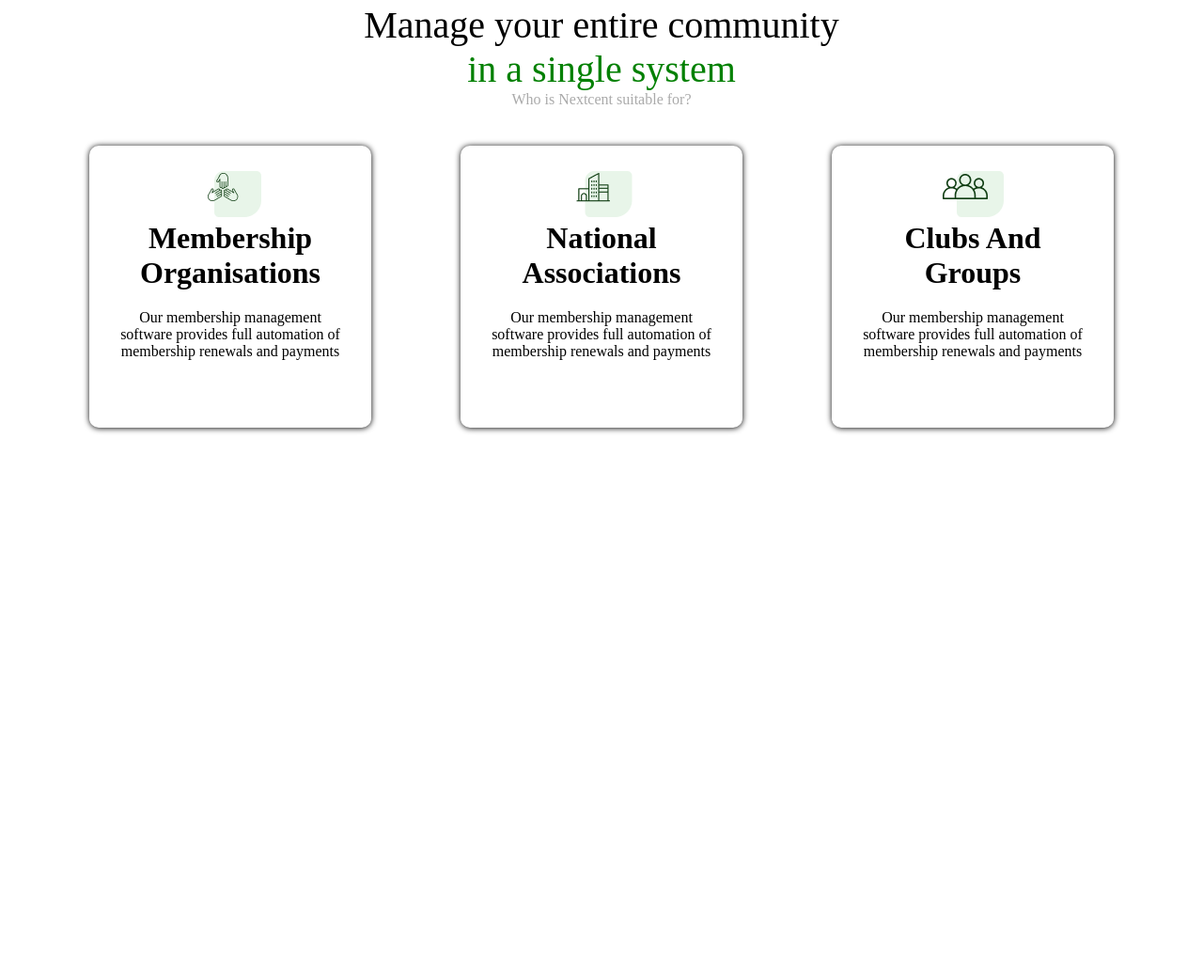
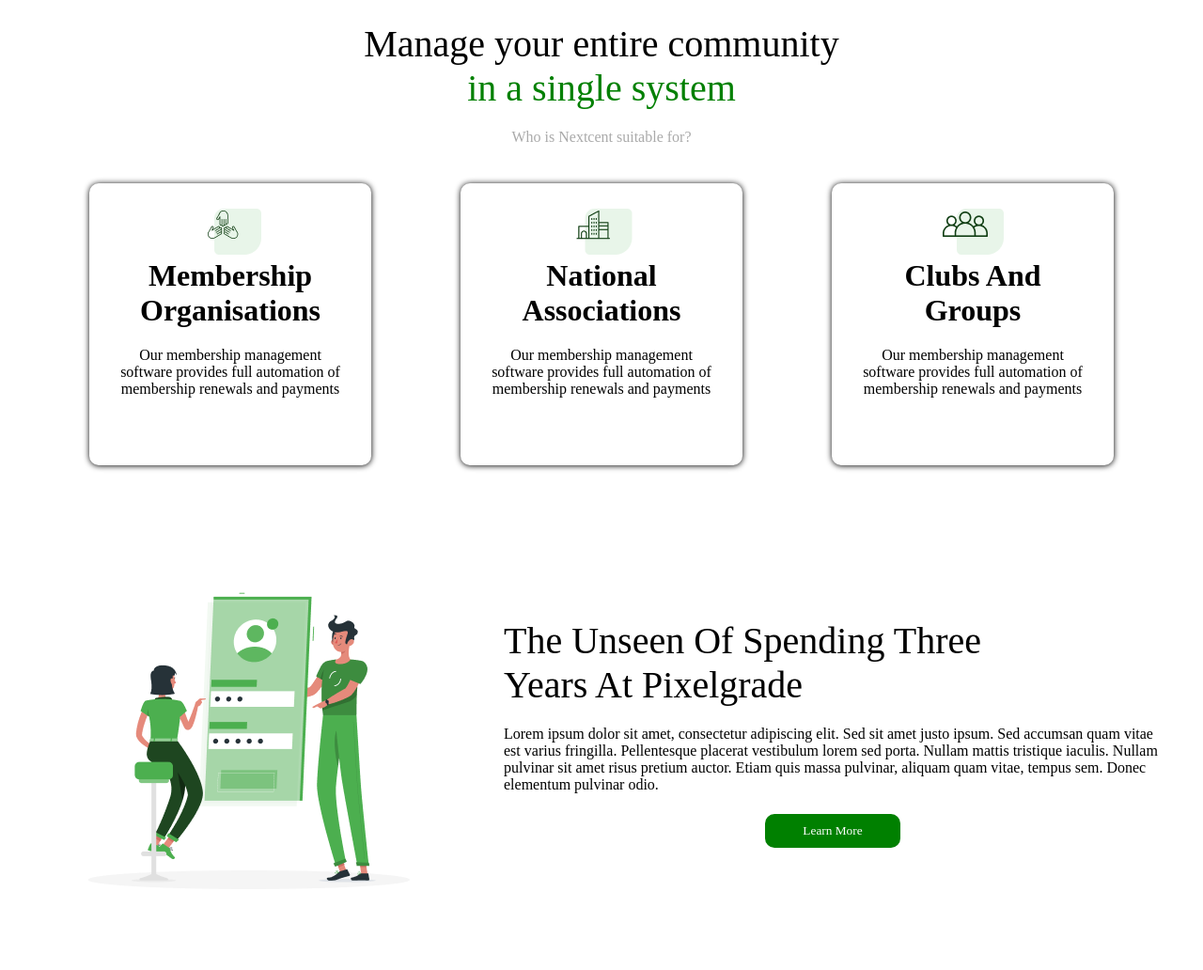
Before and after one commit to Kotteeswaran12/nexcent_pj_1, a website: page index.html in a window 1280 px wide. Shown: the part 1077-2109 px from the top of the page at 94% size. Before the commit the page ends 1572 px from the top, so only its background shows below. Drawn offline with Linux system fonts and the light colour scheme; a web font is replaced by a local one.

Commit message:
made changes

```diff
--- a/index.html
+++ b/index.html
@@ -5,7 +5,7 @@
     <meta charset="UTF-8">
     <meta name="viewport" content="width=device-width, initial-scale=1.0">
     <title>Nexcent</title>
-    <link rel="stylesheet" href="index.css">
+    <link rel="stylesheet" href="/public/index.css">
     <link rel="preconnect" href="https://fonts.googleapis.com">
     <link rel="preconnect" href="https://fonts.gstatic.com" crossorigin>
     <link
@@ -91,6 +91,20 @@
             </div>
         </div>
     </div>
+
+    <div class="section3">
+        <div class="poster">
+                <img src="./assets/Frame 35.png" alt="" >
+        </div>
+        <div class="text">
+            <h1>The unseen of spending three <br> years at Pixelgrade</h1>
+            <p>Lorem ipsum dolor sit amet, consectetur adipiscing elit. Sed sit amet justo ipsum. Sed accumsan quam vitae est varius fringilla. Pellentesque placerat vestibulum lorem sed porta. Nullam mattis tristique iaculis. Nullam pulvinar sit amet risus pretium auctor. Etiam quis massa pulvinar, aliquam quam vitae, tempus sem. Donec elementum pulvinar odio.</p>
+
+            <div class="btn">
+                <button>Learn More</button>
+            </div>
+        </div>
+    </div>
 </body>
 
 </html>
--- a/index.css
+++ b/public/index.css
@@ -155,6 +155,7 @@ main>.left>h1 {
     font-size: 5rem;
     font-weight: 100;
     text-transform: capitalize;
+    padding: 20px 40px;
 }
 
 main>.left>h1>span {
@@ -205,21 +206,30 @@ main>.left>button {
         text-align: center;
         margin-bottom: 30px;
     }
-     main>.right>img {
-        padding-top: 100px ;
+
+    main>.right>img {
+        padding-top: 100px;
 
     }
 }
-@media (max-width:430px) {
-     main>.left>h1 {
+@media (max-width:520px) {
+    main>.left>h1 {
+        font-size: 2.5rem;
+    }
+}
+
+@media (max-width:450px) {
+    main>.left>h1 {
         font-size: 2rem;
     }
 
     main>.left>p {
         font-size: 0.8rem;
-        padding:0px 30px;
-    } main>.right>img {
-        padding-top: 100px ;
+        padding: 0px 30px;
+    }
+
+    main>.right>img {
+        padding-top: 100px;
         width: 300px;
     }
 }
@@ -231,12 +241,17 @@ main>.left>button {
 
     main>.left>p {
         font-size: 0.8rem;
-        padding:0px 30px;
+        padding: 0px 30px;
     }
 
     main>.right>img {
 
         width: 300px;
+    }
+}
+@media (max-width:380px) {
+      main>.left>h1 {
+        font-size: 1.2rem;
     }
 }
 
@@ -251,6 +266,7 @@ main>.left>button {
 }
 
 .clients>.texts>h1 {
+
     font-size: 3.5rem;
     font-weight: 100;
     margin-top: 20px;
@@ -310,14 +326,15 @@ main>.left>button {
     }
 
     .clientLogo>img {
-       width: 30px;
+        width: 30px;
     }
 
 }
+
 @media (max-width:390px) {
-     .clients>.texts>p {
+    .clients>.texts>p {
         font-size: 1rem;
-       padding: 0px 30px;
+        padding: 0px 30px;
 
 
     }
@@ -337,6 +354,7 @@ main>.left>button {
 }
 
 .community>.heading>h1 {
+    padding: 20px 40px;
     font-size: 2.5rem;
     font-weight: lighter;
 }
@@ -413,18 +431,106 @@ main>.left>button {
         font-size: 1.2rem;
     }
 }
-@media (max-width:430px) {
+
+@media (max-width:520px) {
     .community>.heading>h1 {
         font-size: 1.5rem;
 
     }
 }
-@media (max-width:400px) {
+
+@media (max-width:410px) {
     .community>.heading>h1 {
+        font-size: 1rem;
+        font-weight: bolder;
+
+    }
+
+    .community>.listOfcard>.cards>p {
+        font-size: 0.8rem;
+    }
+
+}
+
+
+/* ! Section 3 */
+.section3 {
+    padding: 30px 40px;
+    display: flex;
+    justify-content: center;
+    gap: 50px;
+    align-items: center;
+}
+.section3 .poster > img{
+    width: 100%;
+    object-fit: cover;
+}
+
+.section3>.text {
+    width: 700px;
+}
+
+.section3>.text>h1 {
+    text-transform: capitalize;
+    font-weight: lighter;
+    font-size: 2.5rem;
+    margin-bottom: 20px;
+}
+
+.section3>.text>.btn {
+    height: 50px;
+    margin-top: 15px;
+    display: flex;
+    justify-content: center;
+    align-items: center;
+
+}
+
+.section3>.text>.btn>button {
+    text-align: center;
+    padding: 10px 40px;
+    border: none;
+    border-radius: 10px;
+    color: white;
+    background-color: green;
+    cursor: pointer;
+}
+
+@media (max-width:1112px) {
+    .section3>.text>h1 {
+
+        font-size: 2rem;
+
+    }
+}
+@media (max-width:1006px) {
+    .section3 {
+
+        flex-direction: column;
+        gap: 0px;
+
+    }
+
+    .section3 > .text{
+        width: 100%;
+    }
+}
+@media (max-width:513px) {
+    .section3>.text>h1 {
+
         font-size: 1.5rem;
 
     }
-     .community>.listOfcard>.cards>p {
+}
+@media (max-width:404px) {
+    .section3>.text>h1 {
+       font-weight: bolder;
+        font-size: 1rem;
+
+    }
+    .section3>.text>p {
+
         font-size: 0.8rem;
+
     }
 }
```
Also changed, not shown: assets/Frame 35.png (added), firebase.json.
